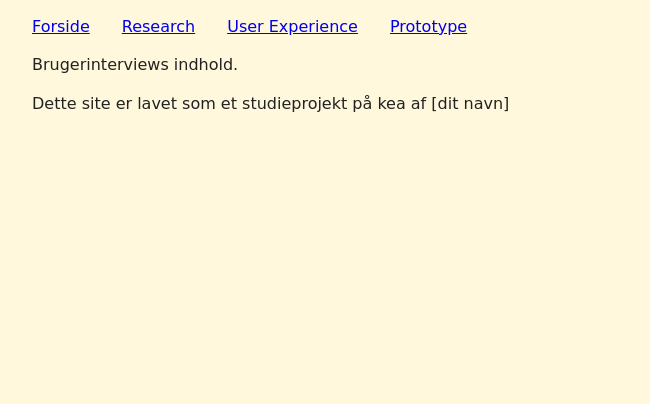
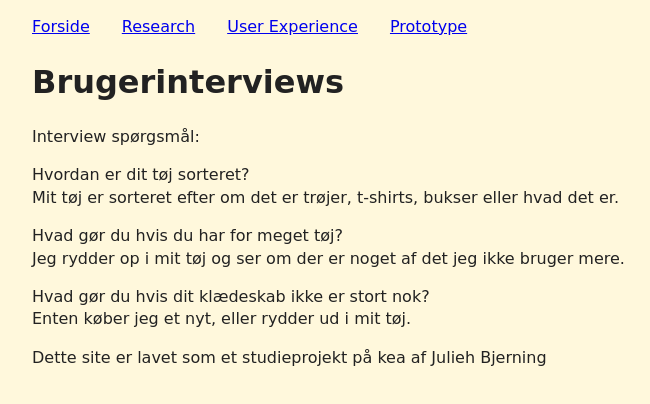
Before and after one commit to juli9834/Dokumentationssite-UX, a plain HTML site: page interviews.html in a window 1280 px wide. Shown: the whole page, without its empty margins (8-658 px from the left). Drawn offline with nearby package versions, Linux system fonts and the light colour scheme.

Commit message:
interview

```diff
--- a/interviews.html
+++ b/interviews.html
@@ -49,21 +49,27 @@
     <!-- Sidens indhold -->
     <main>
         <article>
-      Brugerinterviews indhold.
+            <h1>Brugerinterviews</h1>
         </article>
+        <p>Interview spørgsmål:</p>
+        <p>Hvordan er dit tøj sorteret?<br> Mit tøj er sorteret efter om det er trøjer, t-shirts, bukser eller hvad det er.</p>
+        <p>Hvad gør du hvis du har for meget tøj?<br>Jeg rydder op i mit tøj og ser om der er noget af det jeg ikke bruger mere.</p>
+        <p>Hvad gør du hvis dit klædeskab ikke er stort nok?<br>Enten køber jeg et nyt, eller rydder ud i mit tøj.</p>
     </main>
     <!-- Sidens indhold slut -->
 
     <!-- footer -->
     <footer>
-    <p>Dette site er lavet som et studieprojekt på kea af [dit navn]</p>
+        <p>Dette site er lavet som et studieprojekt på kea af Julieh Bjerning</p>
     </footer>
     <!-- footer slut -->
 
     <!-- Diverse ekstra, du ikke behøver at pille ved -->
     <script src="js/vendor/modernizr-3.6.0.min.js"></script>
     <script src="https://code.jquery.com/jquery-3.3.1.min.js" integrity="sha256-FgpCb/KJQlLNfOu91ta32o/NMZxltwRo8QtmkMRdAu8=" crossorigin="anonymous"></script>
-  <script>window.jQuery || document.write('<script src="js/vendor/jquery-3.3.1.min.js"><\/script>')</script>
+    <script>
+        window.jQuery || document.write('<script src="js/vendor/jquery-3.3.1.min.js"><\/script>')
+    </script>
     <script src="js/plugins.js"></script>
     <script src="js/main.js"></script>
 
```
Lines whose indentation alone changed are shown as unchanged.
